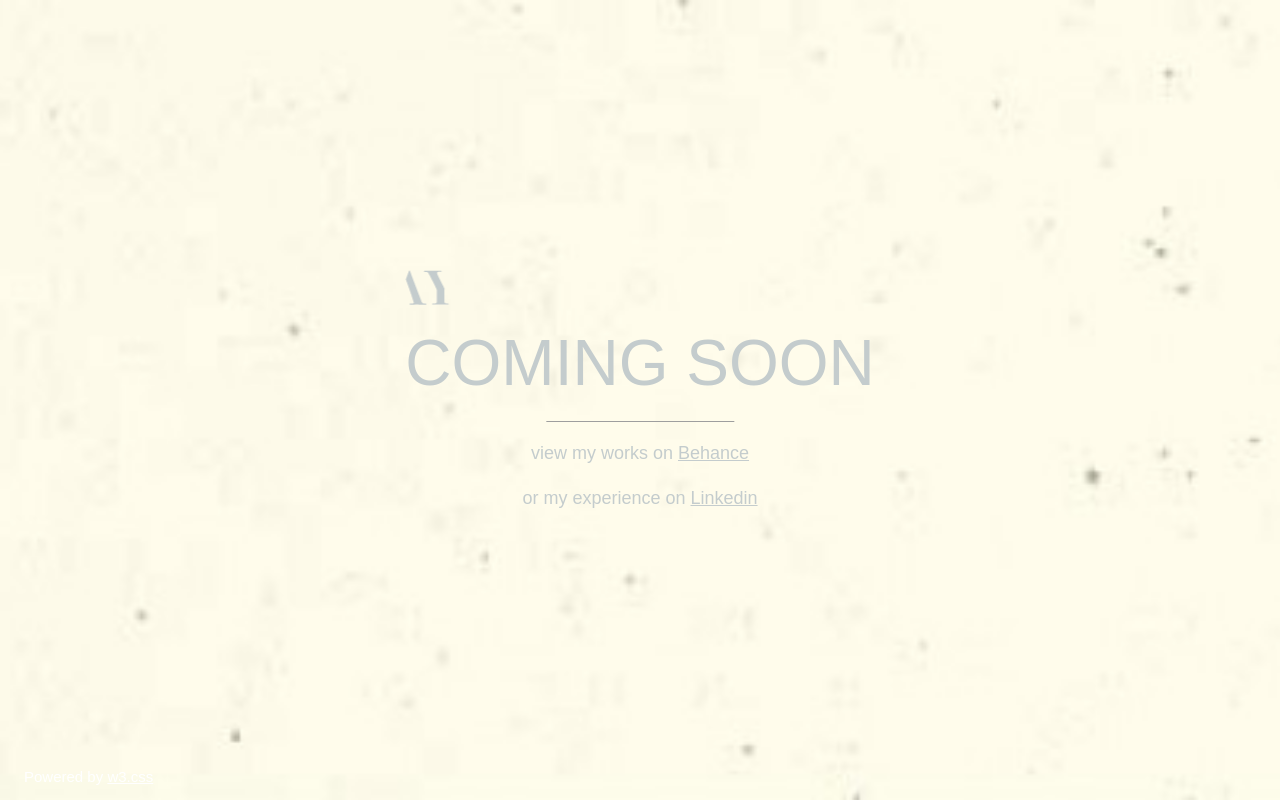
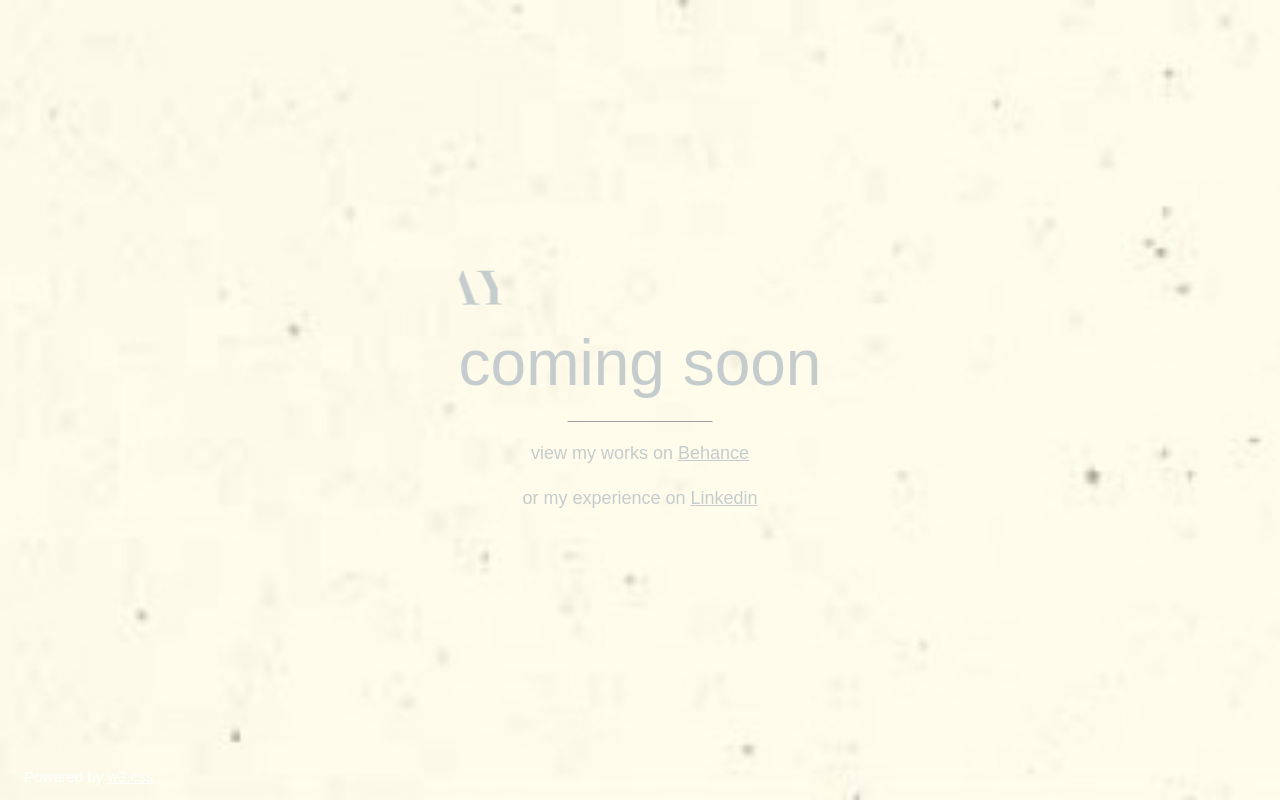
Before and after one commit to angelyiwen/angelyiwen.github.io, a plain HTML site: page index.html in a window 1280 px wide. Drawn offline with nearby package versions, Linux system fonts and the light colour scheme.

Commit message:
lowercase

```diff
--- a/index.html
+++ b/index.html
@@ -26,7 +26,7 @@ body, html {height: 100%}
   </div>
   <div class="w3-display-middle">
   	<img src="img/Asset 1.png" alt="ay logo"/>
-    <h1 class="w3-jumbo w3-animate-top">COMING SOON</h1>
+    <h1 class="w3-jumbo w3-animate-top">coming soon</h1>
     <hr class="w3-border-grey" style="margin:auto;width:40%">
     <p class="w3-large w3-center" style="color:#c4cccd;">view my works on <a href="https://www.behance.net/angelyiwen" target="_blank">Behance</a> </p>
     <p class="w3-large w3-center">or my experience on <a href="https://www.linkedin.com/in/angel-choong-862123113/" target="_blank">Linkedin</a> </p>
```
